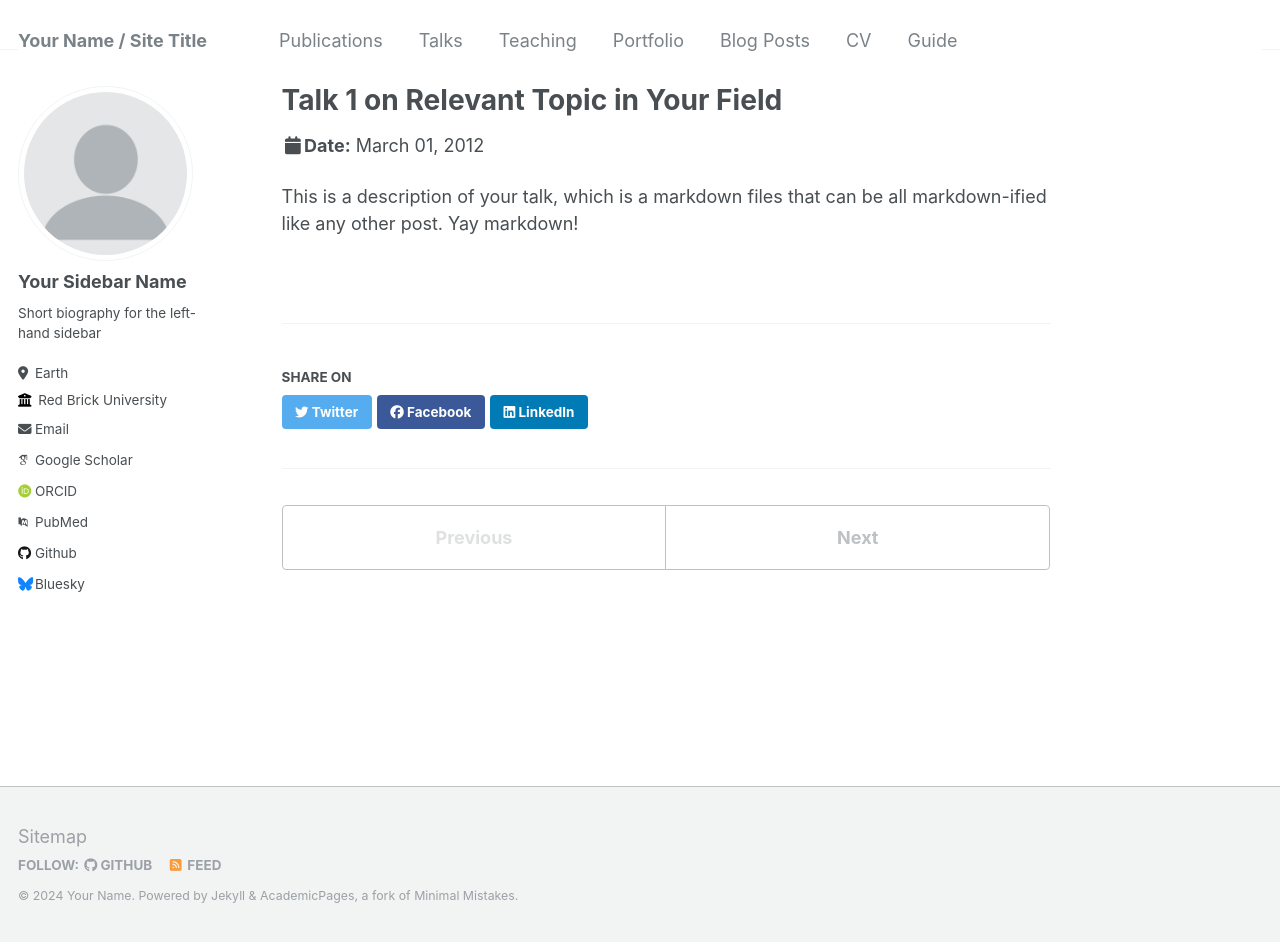
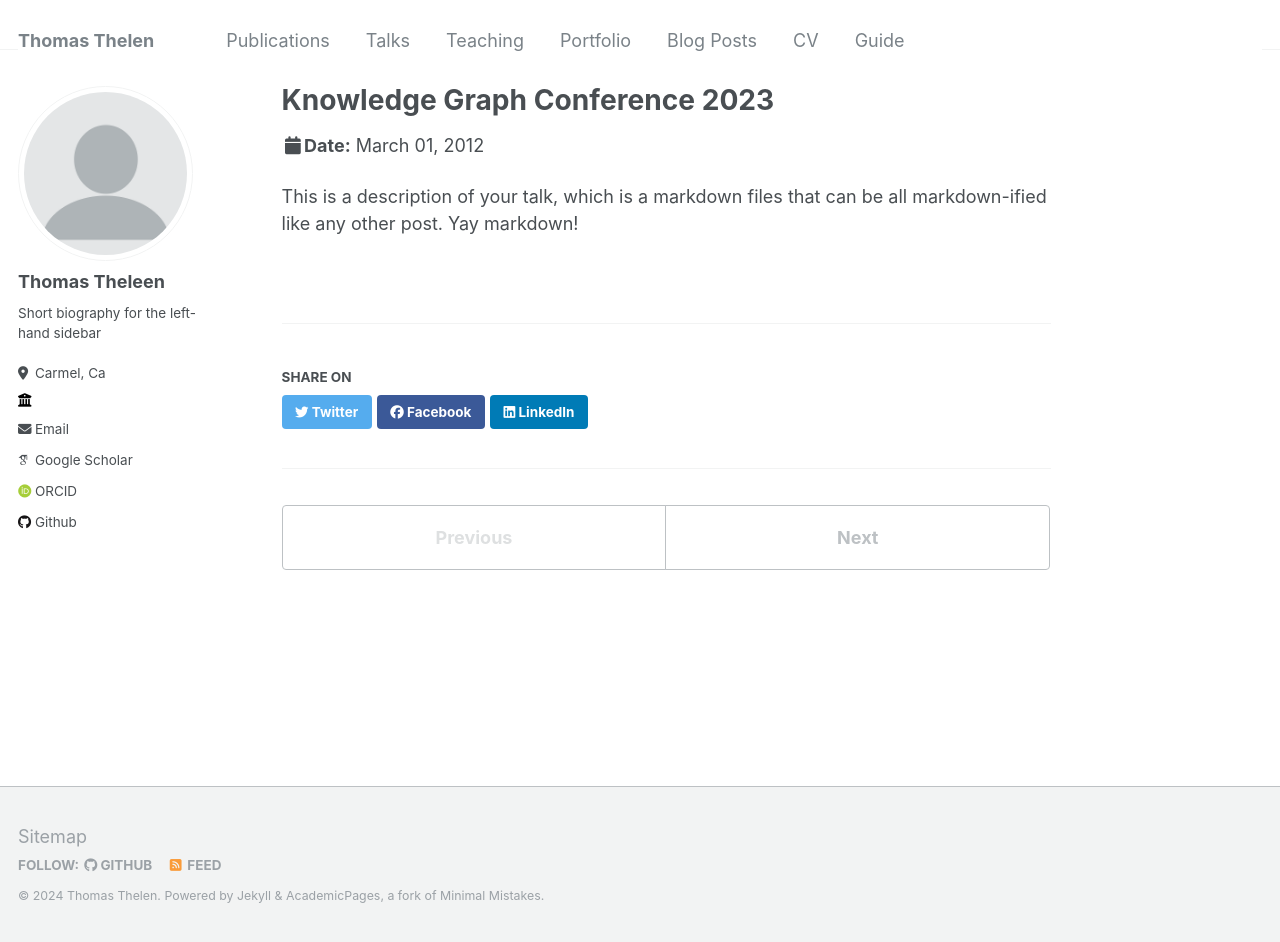
Before and after one commit to ThomasThelen/thomasthelen.github.io, a Jekyll site: the page built from _talks/2012-03-01-talk-1.md, in a window 1280 px wide and 942 px high. Built offline with Jekyll 4.4.1, drawn with Linux system fonts in a browser that asks for light colours; some web fonts are replaced.

```diff
--- a/_config.yml
+++ b/_config.yml
@@ -8,13 +8,13 @@
 
 # Basic Site Settings
 locale                   : "en-US"
-title                    : "Your Name / Site Title"
+title                    : "Thomas Thelen"
 title_separator          : "-"
-name                     : &name "Your Name"
-description              : &description "personal description"
-url                      : https://academicpages.github.io # the base hostname & protocol for your site e.g. "https://mmistakes.github.io"
+name                     : &name "Thomas Thelen"
+description              : &description "Knowledge Graph Engineer"
+url                      : https://thomasthelen.github.io # the base hostname & protocol for your site e.g. "https://mmistakes.github.io"
 baseurl                  : "" # the subpath of your site, e.g. "/blog"
-repository               : "academicpages/academicpages.github.io"
+repository               : "thomasthelen/thomasthelen.github.io"
 
 # Site Author - The following control what appear as part of the author content on the side bar.
 #               If a field is blank the icon and link will not appear, otherwise it will be shown.
@@ -22,32 +22,30 @@ repository               : "academicpages/academicpages.github.io"
 author:
   # Biographic information
   avatar           : "profile.png"
-  name             : "Your Sidebar Name"
+  name             : "Thomas Theleen"
   pronouns         : # example: "she/her"
   bio              : "Short biography for the left-hand sidebar"
-  location         : "Earth"
-  employer         : "Red Brick University"
+  location         : "Carmel, Ca"
+  employer         : ""
   uri              : # URL
-  email            : "none@example.org"
+  email            : "tommythelen@gmail.com"
 
   # Academic websites
   arxiv            : # URL - Update with the correct link to your profile
-  googlescholar    : "https://scholar.google.com/citations?user=PS_CX0AAAAAJ"
+  googlescholar    : "https://scholar.google.com/citations?user=9JZkWyEAAAAJ"
   impactstory      : # URL
-  orcid            : "http://orcid.org/yourorcidurl"
-  pubmed           : "https://www.ncbi.nlm.nih.gov/pubmed/?term=john+snow"
+  orcid            : "https://orcid.org/0000-0002-1756-2128"
   researchgate     : # URL
 
   # Repositories and software development
   bitbucket        : # Username - Update with your username on the site
   codepen          : # Username
   dribbble         : # Username
-  github           : "academicpages"
+  github           : "ThomasThelen"
   kaggle           : # Username
   stackoverflow    : # User number or user number and name (i.e., use "1" or "1/jeff-atwood")
 
   # Social media
-  bluesky          : "bsky.app" # Replace this with you Bluesky username
   facebook         : # Username
   flickr           : # Username
   foursquare       : # Username
--- a/_talks/2012-03-01-talk-1.md
+++ b/_talks/2012-03-01-talk-1.md
@@ -1,5 +1,5 @@
 ---
-title: "Talk 1 on Relevant Topic in Your Field"
+title: "Knowledge Graph Conference 2023"
 collection: talks
 type: "Talk"
 permalink: /talks/2012-03-01-talk-1
```
Also changed, not shown: _talks/2013-03-01-tutorial-1.md (+1 -1 lines), 3 other files.
